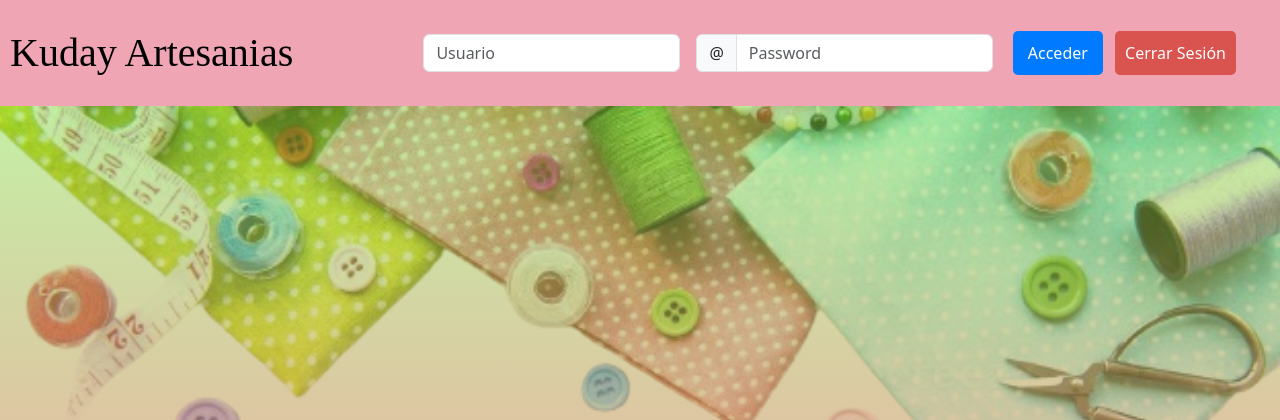
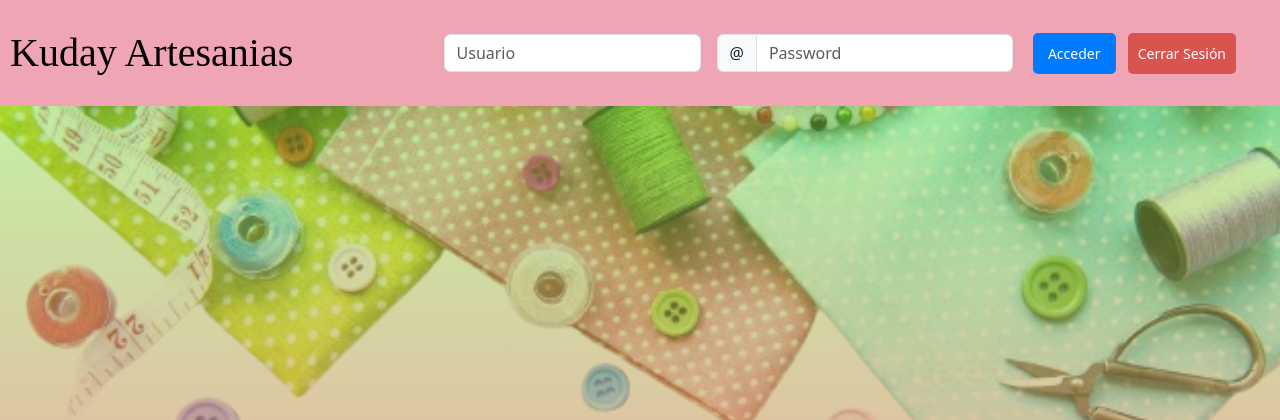
Before and after one commit to jahcr1/kudaySTORE, a PHP site: page /panel.php in a window 1280 px wide. Shown: the top 420 px of the page. Run offline with PHP 8.4, Linux system fonts and the light colour scheme; some libraries are stand-ins or nearby versions; some web fonts are replaced.

Commit message:
achicando los botones del login

```diff
--- a/panel.php
+++ b/panel.php
@@ -58,8 +58,8 @@
                                     </div>
                                 </div>
                                 <div class="col-auto">
-                                    <input type="submit" value="Acceder" class="btn btn-success m-1">
-                                    <a href="componentes/salir.php" class="btn  btn-salir m-1" onclick="return confirm('¿Estás seguro de que deseas cerrar la sesión?');">Cerrar Sesión</a>
+                                    <input type="submit" value="Acceder" class="btn btn-sm btn-success m-1">
+                                    <a href="componentes/salir.php" class="btn btn-sm btn-salir m-1" onclick="return confirm('¿Estás seguro de que deseas cerrar la sesión?');">Cerrar Sesión</a>
 
                                 </div>
                             </form>
```
